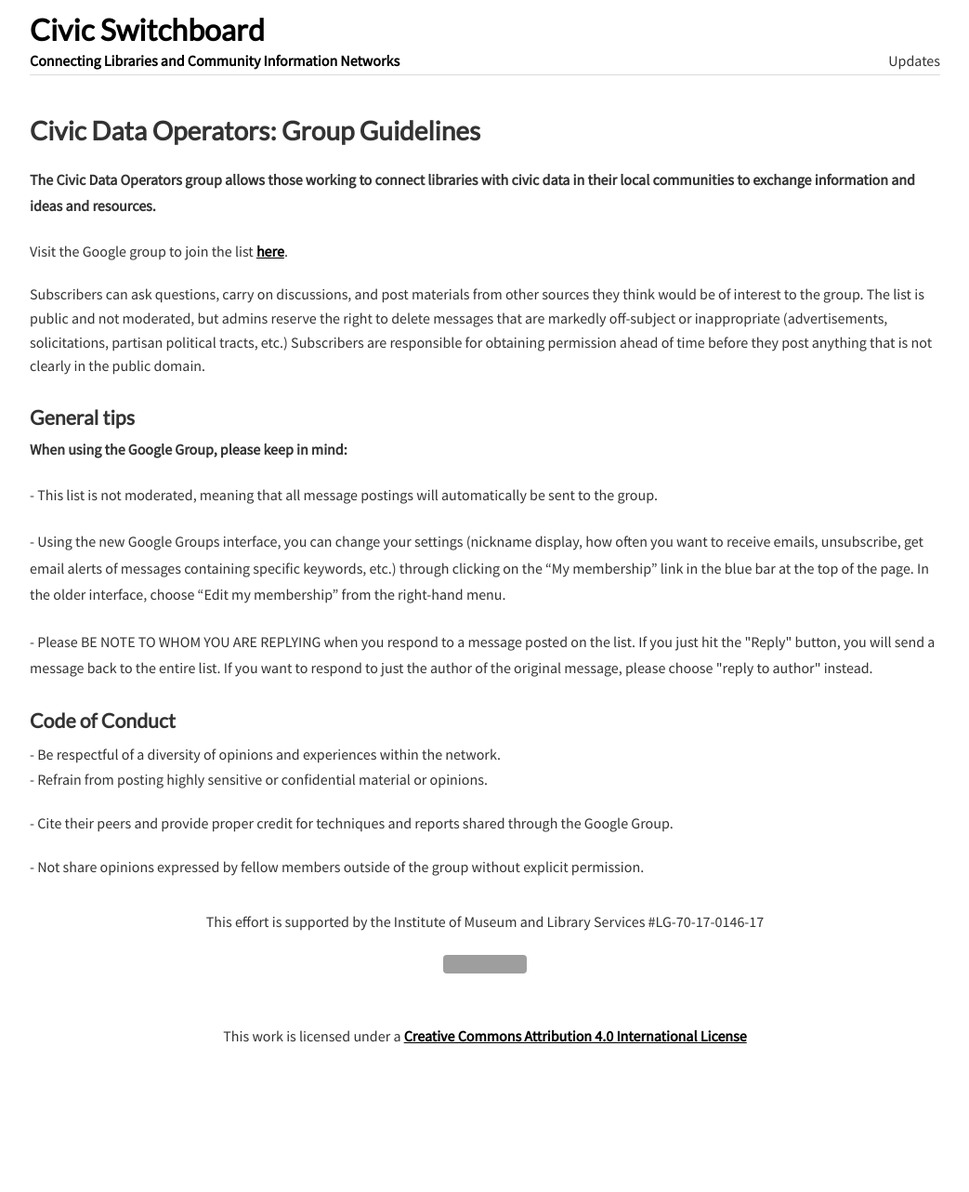
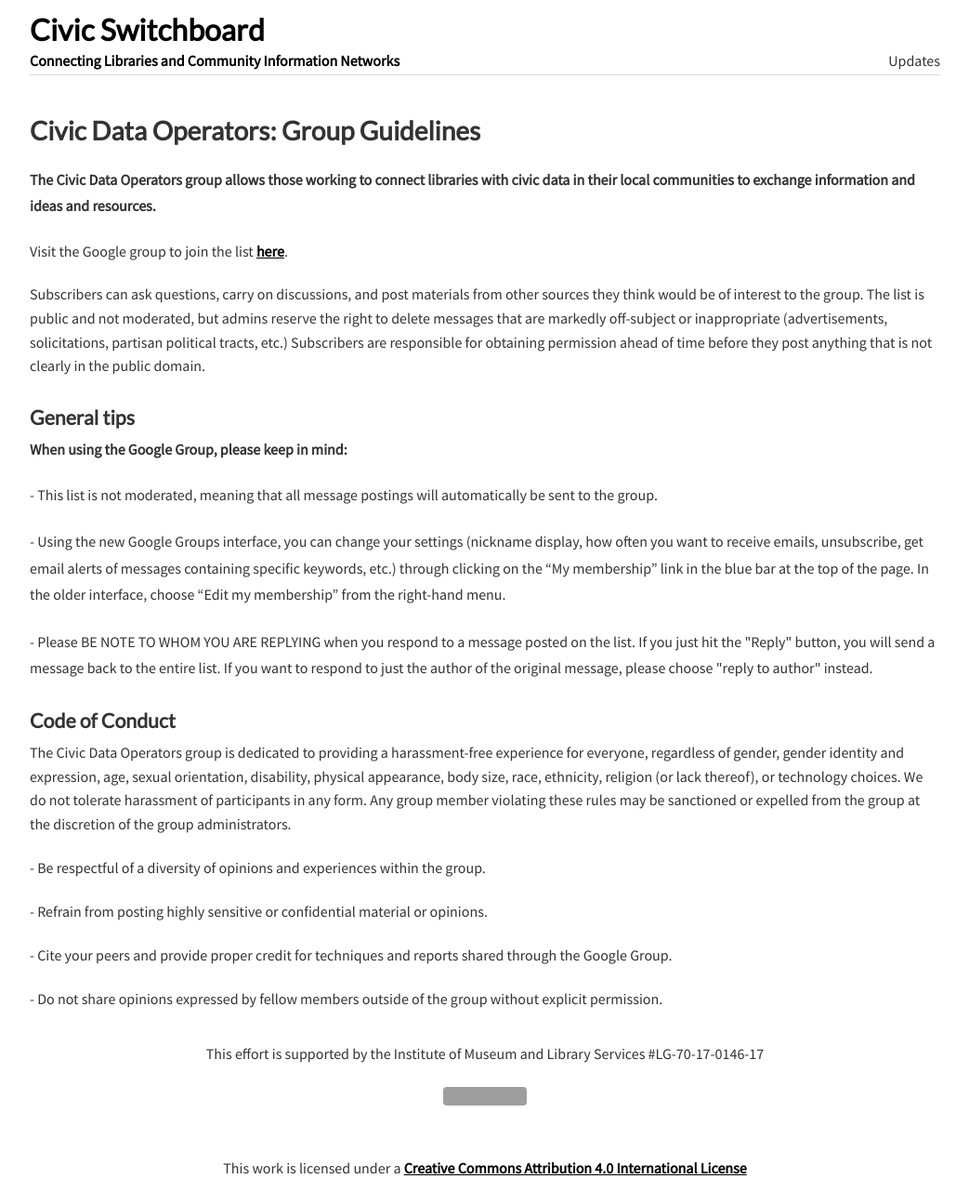
Before and after one commit to civic-switchboard/civic-switchboard.github.io.first, a Jekyll site: the page built from group.html, in a window 1280 px wide. Shown: the whole page at 93% size, without its empty margins (118-1161 px from the left). Built offline with Jekyll 4.4.1, drawn with Linux system fonts in a browser that asks for light colours; nearby versions of some CDN libraries; before the commit the page ends 1140 px from its top, so only the background shows below that; grey boxes are pictures that could not be loaded.

Commit message:
Update group.html

```diff
--- a/group.html
+++ b/group.html
@@ -36,13 +36,21 @@
         <p>
        </p>
         <h4>Code of Conduct </h4>
-        - Be respectful of a diversity of opinions and experiences within the network.
+        <p>
+            The Civic Data Operators group is dedicated to providing a harassment-free experience for everyone, regardless of gender,
+            gender identity and expression, age, sexual orientation, disability, physical appearance, body size, race, ethnicity,
+            religion (or lack thereof), or technology choices. We do not tolerate harassment of participants in any form.
+            Any group member violating these rules may be sanctioned or expelled from the group at the discretion of the group administrators.
+        </p>
+        <p>
+        - Be respectful of a diversity of opinions and experiences within the group.
+    </p>
        <p>
        - Refrain from posting highly sensitive or confidential material or opinions.
        </p>
        <p>
-       - Cite their peers and provide proper credit for techniques and reports shared through the Google Group.
+       - Cite your peers and provide proper credit for techniques and reports shared through the Google Group.
         </p>
        <p>
-       - Not share opinions expressed by fellow members outside of the group without explicit permission.
+       - Do not share opinions expressed by fellow members outside of the group without explicit permission.
      </p>
```
